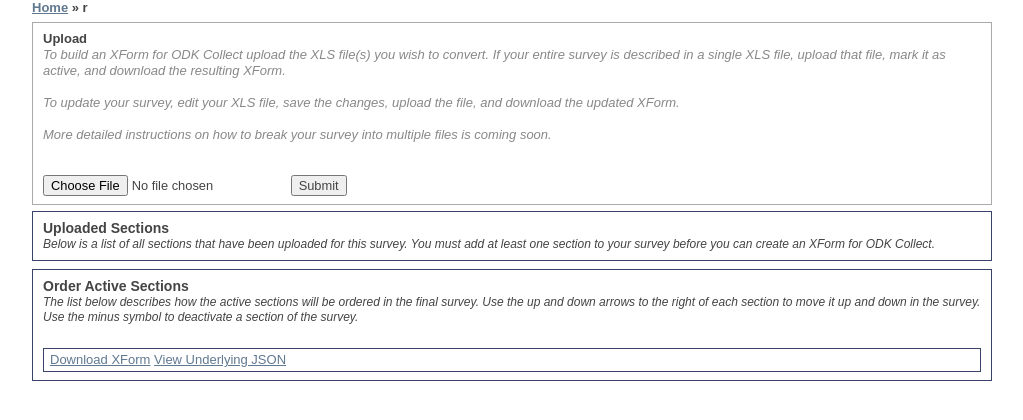
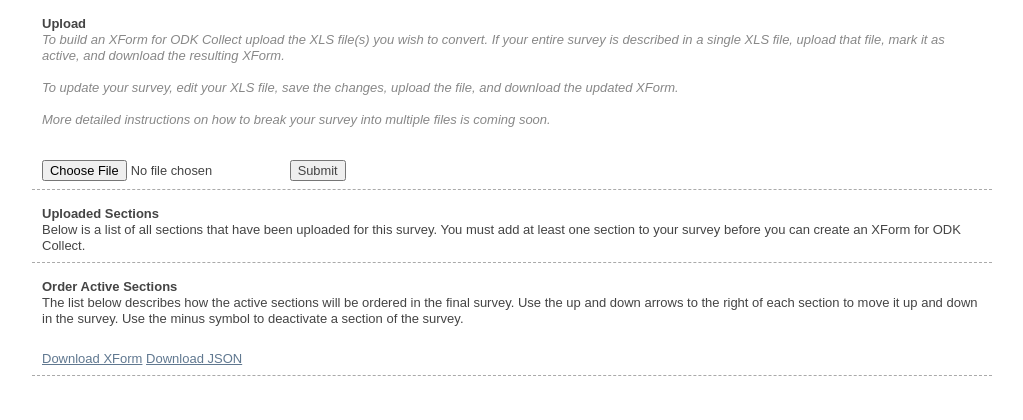
Before and after one commit to mvpdev/xls2xform, a Django app: template xform_builder/templates/edit_xform.html in a window 1280 px wide. Shown: the part 51-471 px from the top of the page, without its empty margins (128-1151 px from the left). Run offline with Django 3.2, Linux system fonts and the light colour scheme; the template is opened without the code that fills it, so the values that code supplies are empty; some libraries are stand-ins or nearby versions.

Commit message:
allowing json downloads, cleaned up css, consolidated header

```diff
--- a/templates/base.html
+++ b/templates/base.html
@@ -27,7 +27,7 @@
   <div id="container">
     <header>
       <a href="/" class="logo-wrap"><img src="/static/images/xls2xformer.png"><h1>XLS2XForm</h1></a>
-		<h1> : {{ page_name }}</h1>
+		<h1> : {{ page_name|safe }}</h1>
 		<div class="header-links">
 			{% if user.is_authenticated %}
 			<span class="user-name">{{ user.username }}</span>
--- a/xform_builder/static/css/style.css
+++ b/xform_builder/static/css/style.css
@@ -143,61 +143,43 @@ div#container {
     width: 75%;
     margin: 0px auto;
 }
-
-#available-sections {
-	border: 1px solid #394367;
-	padding: 8px 10px;
-}
-#sections h3, #available-sections h3 {
-	font-size: 14px;
-}
-#sections h5, #available-sections h5 {
-	font-size: 12px;
-	font-weight: normal;
-	font-style: italic;
-}
-#available-sections h4 {
-	font-size: 12px;
-	font-weight: bold;
-	margin-bottom: 7px;
-}
-#available-sections ul {
+ul#available-sections-list {
 	list-style-type: none; margin: 0; padding: 0;
 }
-#available-sections ul li {
+ul#available-sections-list li {
 	position: relative;
 	background-color: #f8f8f8;
 	border-bottom: 1px solid #bbb;
 	border-color: #bbb;
 	padding: 3px 8px 3px 16px;
 }
-#available-sections ul li div.left-bar {
+ul#available-sections-list li div.left-bar {
     opacity: 0.3;
 	width: 6px;
 	height: 100%;
 	position: absolute;
 	top: 0; left:1px;
 }
-#available-sections ul li div.left-bar.lb-a {
+ul#available-sections-list li div.left-bar.lb-a {
 	background-color: #96C6A8;
 }
-#available-sections ul li div.left-bar.lb-a.active {
+ul#available-sections-list li div.left-bar.lb-a.active {
 	background-color: #01A42F;
 }
-#available-sections ul li p {
+ul#available-sections-list li p {
 	margin: 0;
 }
-#available-sections ul li p.title {
+ul#available-sections-list li p.title {
 	font-weight: bold;
 }
-#available-sections ul li p.title span.sub-sections {
+ul#available-sections-list li p.title span.sub-sections {
 	font-weight: normal;
 }
-#available-sections ul li p.title span.sub-sections span.ss {
+ul#available-sections-list li p.title span.sub-sections span.ss {
 	margin: 1px 4px;
 	font-size: smaller;
 }
-#available-sections ul li p.section-buttons a {
+ul#available-sections-list li p.section-buttons a {
 	display: inline-block; width: 200px;
 }
 
@@ -241,23 +223,22 @@ ol.form-section-list li a.move-down {
     background-position: center bottom;
     bottom: 4px;
 }
-.a-square-box, #sections, #extra {
+.content-section, #extra {
     padding: 8px 10px;
-    border: 1px solid #394367;
+    border: 1px dashed #aaa;
+    border-width: 0 0 1px;
     margin: 8px 0;
 }
-#sections #actions {
+/*.content-section h5 {
+    font-size: 12px;
+    font-weight: normal;
+    font-style: italic;
+}
+*/
+
+#actions {
     border: 1px solid #394367;
     padding: 3px 6px;
-}
-#upload-section {
-    margin: 6px 0;
-    padding: 8px 10px;
-    border: 1px solid #aaa;
-}
-header h1 {
-    font-size: 16px;
-    margin: 4px 0;
 }
 ol.form-section-list {
     line-height: 20px;
@@ -278,13 +259,7 @@ ol.form-section-list li a {
     margin: 2px 0;
     text-decoration: none;
 }
-header h1 em {
-    color: #ccc;
-    font-weight: normal;
-    font-size: 11px;
-    margin-left: 8px;
-}
-#sections ol {
+ol.form-section-list {
     padding: 12px 0;
 }
 
@@ -314,4 +289,12 @@ header .header-links a {
 }
 header h1 {
     display: inline;
+    font-size: 16px;
+    margin: 4px 0;
 }
+header h1 em {
+    color: #ccc;
+    font-weight: normal;
+    font-size: 11px;
+    margin-left: 8px;
+}
--- a/xform_builder/templates/edit_xform.html
+++ b/xform_builder/templates/edit_xform.html
@@ -4,18 +4,12 @@
 <!-- I'm not sure how to get these breadcrumbs showing up in the --
   -- header block. When it was in block header it overwrote the base --
   -- header. -->
-<div>
-<h1>
-	<a href="/">Home</a> &raquo;
-	{{xform.id_string}} <em>r{{xform.latest_version.version_number}}</em>
-</h1>
-</div>
 
-<div id="upload-section">
+<div class="content-section">
   <form action="." method="post" enctype="multipart/form-data">
-    <h3>
+    <h2>
       Upload
-    </h3>
+    </h2>
     <p style="font-style:italic;color:#888">
       To build an XForm for ODK Collect upload the XLS file(s) you
       wish to convert. If your entire survey is described in a single
@@ -38,15 +32,15 @@
   </form>
 </div>
 
-<div id="available-sections">
-  <h3>Uploaded Sections</h3>
+<div class="content-section">
+  <h2>Uploaded Sections</h2>
   {% if available_sections_empty %}
-  <h5>No sections have been uploaded yet.</h5>
+  <p>No sections have been uploaded yet.</p>
   {% else %}
-  <h5>Below is a list of all sections that have been uploaded for this
+  <p>Below is a list of all sections that have been uploaded for this
   survey. You must add at least one section to your survey before you
-  can create an XForm for ODK Collect.</h5>
-  <ul>
+  can create an XForm for ODK Collect.</p>
+  <ul id="available-sections-list">
     {% for section in available_sections %}
     <li data-section-slug="{{section.slug}}">
       <div class="active-bar left-bar lb-a {% if section.is_marked_included %}active{% else %}inactive{% endif %}"></div>
@@ -69,15 +63,15 @@
   {% endif %}
 </div>
 
-<div id="sections">
-  <h3>Order Active Sections</h3>
+<div class="content-section">
+  <h2>Order Active Sections</h2>
   {% if base_sections_empty %}
-  <h5>No sections are active yet.</h5>
+  <p>No sections are active yet.</p>
   {% else %}
-  <h5>The list below describes how the active sections will be ordered
+  <p>The list below describes how the active sections will be ordered
   in the final survey. Use the up and down arrows to the right of each
   section to move it up and down in the survey. Use the minus symbol
-  to deactivate a section of the survey.</h5>
+  to deactivate a section of the survey.</p>
   <ol class="form-section-list">
     {% for section in base_sections %}
     <li class="section-{{section.slug}}" data-section-slug="{{section.slug}}">
@@ -98,20 +92,10 @@
     </li>
     {% endfor %}
   </ol>
-  <div id="actions">
-    <p class="survey-status">
-      <!-- we should give feedback in this line.
-	   {{error_message}}
-	-->
-    </p>
-    <p class="xform-buttons">
-      <!--
-      <a href="/edit/{{xform.id_string}}/validate/" id="validate">Validate XForm</a>
-      <br>
-      -->
-      <a href="/edit/{{xform.id_string}}/download/" id="download">Download XForm</a>
-    </p>
-  </div>
+  <p class="xform-buttons">
+    <a href="/download/{{xform.id_string}}.xml" id="download">Download XForm</a>
+    <a href="/download/{{xform.id_string}}.json" id="download">Download JSON</a>
+  </p>
   {% endif %}
 </div>
 
@@ -120,28 +104,6 @@
 {% block js %}
 <script type="text/javascript" charset="utf-8">
 <!--
-/*--
-function markOrderChanged() {
-	//when the order has been changed. it needs to be synced with the server.
-	//a button should be displayed to allow this.
-}
-$('#sections').delegate('a', 'click', function(evt){
-	var thisSection = $(this).parents('li').data('section-slug');
-	var li = $(this).parents('li')//.remove();
-	if($(this).hasClass('move-up')) {
-		if(li.prev().length) {
-			li.prev().before(li.remove());
-			markOrderChanged();
-		}
-	} else if ($(this).hasClass('move-down')){
-		if(li.next().length) {
-			li.next().after(li.remove())
-			markOrderChanged();
-		}
-	}
-	evt.preventDefault();
-})
---*/
 $('#validate').click(function(evt){
 	$.getJSON('/edit/{{xform.id_string}}/validate').done(function(data){
 		console.log(data);
@@ -162,26 +124,20 @@ $('#validate').click(function(evt){
 	evt.preventDefault();
 });
 
+/*--
 var debugJson = $("<a />", {'href':'#'}).text("View Underlying JSON").click(function(evt){
 	var ta = $('textarea#t');
 	if(ta.length===0) {
-		ta = $('<textarea />', {'id':'t'}).css({'width':'96%','height':'200px'});
-		$('#actions').append(ta);
+		ta = $('<textarea />', {'id':'t'})
+			.css({'width':'96%','height':'200px'})
+			.appendTo($('.xform-buttons'));
 	}
 	$.getJSON("/edit/{{xform.id_string}}/debug_json").done(function(data){
 		ta.text(JSON.stringify(data));
 	});
 	evt.preventDefault();
 }).appendTo($('p.xform-buttons'));
-/*--
 --*/
 -->
 </script>
 {% endblock %}
-
-<script type="text/javascript" charset="utf-8">
-/*-- Some day-- might want to use this code
-	var uriContent = "data:application/download," + encodeURIComponent($('body').get(0).innerHTML)
-	window.open(uriContent, 'newdoc')
-	--*/
-</script>
--- a/xform_builder/templates/index.html
+++ b/xform_builder/templates/index.html
@@ -1,7 +1,7 @@
 {% extends 'xform_builder_base.html' %}
 {% block content %}
 {% if user.is_authenticated %}
-<div id="new-empty-form" class="a-square-box">
+<div class="content-section">
 	<h2>
 	  To start a new form, enter the title of your survey.
 	</h2>
@@ -17,7 +17,7 @@
 {% endif %}
 
 {% if xforms.count %}
-<div class="a-square-box">
+<div class="content-section">
 	<h1>
 		Your existing forms:
 	</h1>
--- a/xform_builder/urls.py
+++ b/xform_builder/urls.py
@@ -3,12 +3,12 @@ from django.conf.urls.defaults import patterns, url
 from xform_builder import views as main_views
 
 # todo: improve the regular expression \S+
-EDIT_XFORM = r"^edit/(?P<survey_id>\S+)/"
+EDIT_XFORM = r"^edit/(?P<survey_id>.+)/"
 
 urlpatterns = patterns('',
     url(r"^$", main_views.home),
-    url(EDIT_XFORM + r"download/$", main_views.download_xform),
     url(EDIT_XFORM + r"section/(?P<section_slug>\S+)/(?P<action>\S+)", main_views.edit_section),
     url(EDIT_XFORM + r"debug_json", main_views.debug_json),
     url(EDIT_XFORM + r"", main_views.edit_xform),
+    url("^download/(?P<survey_id>.+)\.(?P<format>json|xml)", main_views.download_xform)
 )
```
Also changed, not shown: xform_builder/views.py (+9 -3 lines).
